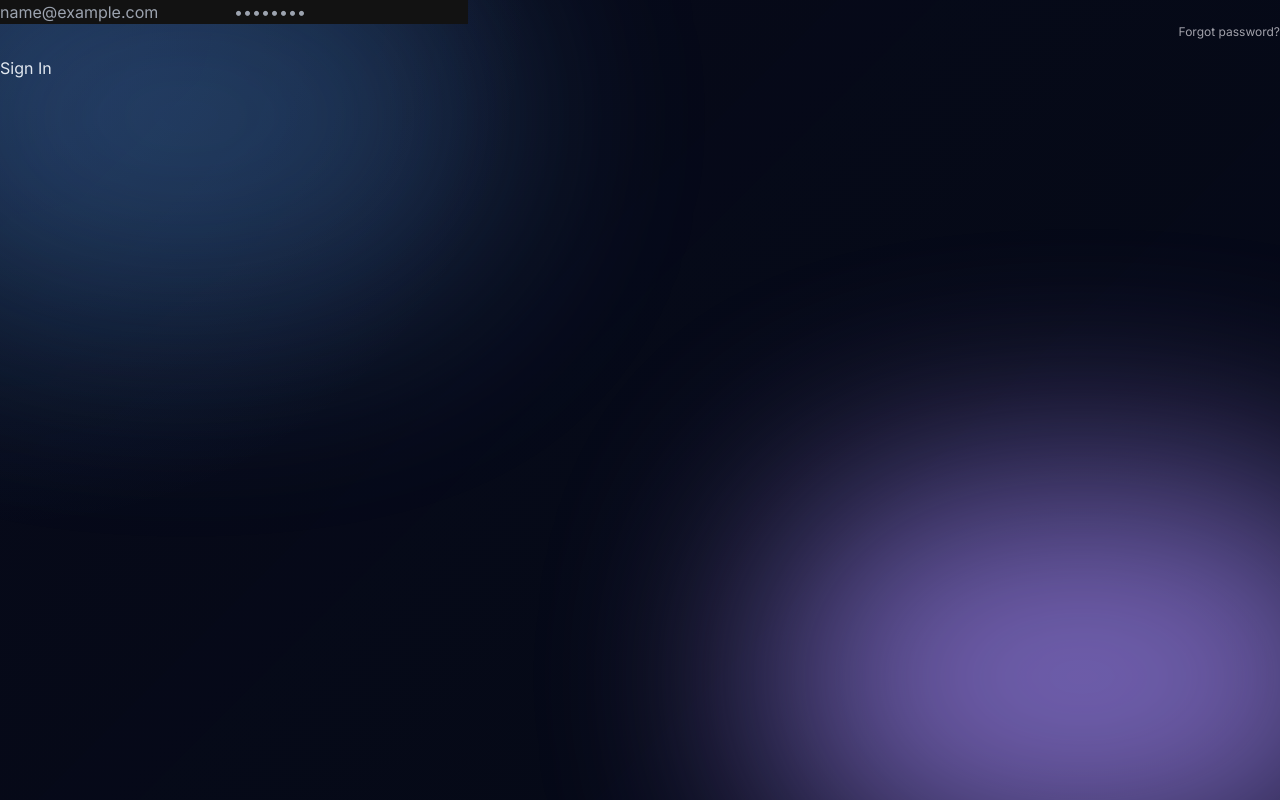
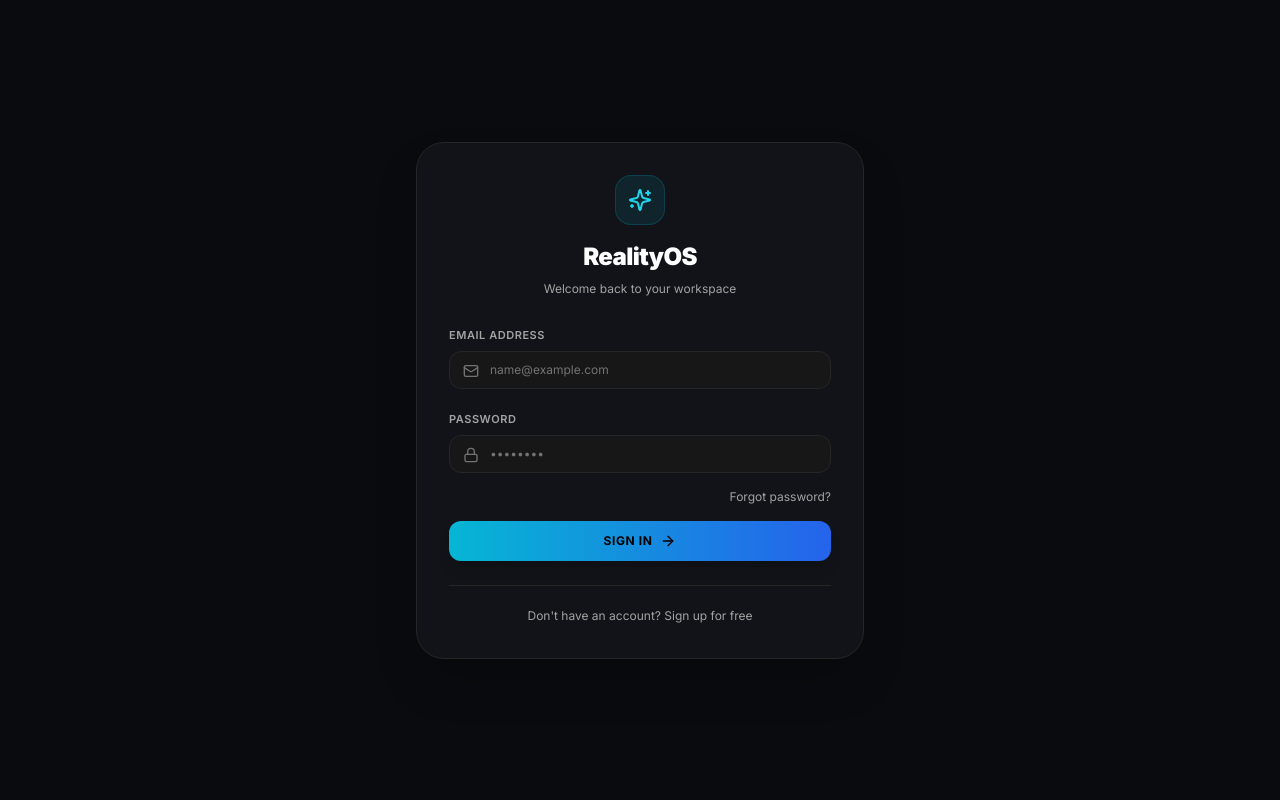
Before and after one commit to bhavanabiradar/realityos, a Next.js app: page /login in a window 1280 px wide. Built offline with nearby package versions, Linux system fonts and the light colour scheme; no server answers.

Commit message:
restore clean login UI and fix password reset flow

```diff
--- a/app/login/page.tsx
+++ b/app/login/page.tsx
@@ -1,94 +1,214 @@
 "use client";
 
-import React, { useState } from "react";
+import React, { useState, Suspense } from "react";
+import { useRouter, useSearchParams } from "next/navigation";
 import { createClient } from "@/lib/supabase/client";
+import { Sparkles, ArrowRight, Lock, Mail, Loader2 } from "lucide-react";
 
-export default function LoginPage() {
+function LoginForm() {
   const [email, setEmail] = useState("");
   const [password, setPassword] = useState("");
+  const [isSignUp, setIsSignUp] = useState(false);
   const [loading, setLoading] = useState(false);
-  const [message, setMessage] = useState("");
+  const [errorMsg, setErrorMsg] = useState("");
+  const [successMsg, setSuccessMsg] = useState("");
+
+  const router = useRouter();
+  const searchParams = useSearchParams();
+  const redirectPath = searchParams?.get("redirect") || "/dashboard";
 
   const supabase = createClient();
 
-  const handleSignIn = async (e: React.FormEvent) => {
+  const handleAuth = async (e: React.FormEvent) => {
     e.preventDefault();
     setLoading(true);
-    setMessage("");
+    setErrorMsg("");
+    setSuccessMsg("");
 
-    const { error } = await supabase.auth.signInWithPassword({
+    try {
+      if (isSignUp) {
+        const { data, error } = await supabase.auth.signUp({
+          email,
+          password,
+          options: {
+            emailRedirectTo: `${window.location.origin}/auth/callback`,
+          },
+        });
+
+        if (error) throw error;
+
+        if (data?.user?.identities?.length === 0) {
+          setErrorMsg("An account with this email already exists. Please log in.");
+        } else {
+          setSuccessMsg("Account created! Check your email or log in now.");
+        }
+      } else {
+        const { data, error } = await supabase.auth.signInWithPassword({
           email,
           password,
         });
 
-    if (error) {
-      setMessage(error.message);
+        if (error) throw error;
+
+        if (data?.session) {
+          router.push(redirectPath);
+          router.refresh();
+        }
+      }
+    } catch (err: any) {
+      setErrorMsg(err.message || "Authentication failed. Please check credentials.");
+    } finally {
       setLoading(false);
-    } else {
-      window.location.href = "/"; // Redirect to dashboard
     }
   };
 
   const handleForgotPassword = async () => {
     if (!email) {
-      setMessage("Please enter your email address first.");
+      setErrorMsg("Please enter your email address above first.");
       return;
     }
 
     setLoading(true);
-    setMessage("");
+    setErrorMsg("");
+    setSuccessMsg("");
 
     const { error } = await supabase.auth.resetPasswordForEmail(email, {
       redirectTo: `${window.location.origin}/auth/update-password`,
     });
 
     if (error) {
-      setMessage(error.message);
+      setErrorMsg(error.message);
     } else {
-      setMessage("Password recovery email sent! Check your Gmail inbox.");
+      setSuccessMsg("Password recovery email sent! Check your Gmail inbox.");
     }
     setLoading(false);
   };
 
   return (
-    // ... your existing login card container JSX
-    <form onSubmit={handleSignIn} className="...">
-      {/* Email Input */}
+    <div className="min-h-screen bg-[#0a0b0e] text-white flex items-center justify-center p-4">
+      <div className="w-full max-w-md bg-[#111318] border border-neutral-800 rounded-3xl p-8 shadow-2xl space-y-6">
+
+        {/* Header */}
+        <div className="text-center space-y-2">
+          <div className="inline-flex p-3 rounded-2xl bg-cyan-500/10 border border-cyan-500/20 text-cyan-400 mb-2">
+            <Sparkles className="w-6 h-6" />
+          </div>
+          <h1 className="text-2xl font-black tracking-tight text-white">
+            RealityOS
+          </h1>
+          <p className="text-xs text-neutral-400">
+            {isSignUp ? "Create your free account" : "Welcome back to your workspace"}
+          </p>
+        </div>
+
+        {/* Alerts */}
+        {errorMsg && (
+          <div className="p-3 bg-red-500/10 border border-red-500/20 rounded-xl text-xs text-red-400 text-center">
+            {errorMsg}
+          </div>
+        )}
+        {successMsg && (
+          <div className="p-3 bg-emerald-500/10 border border-emerald-500/20 rounded-xl text-xs text-emerald-400 text-center">
+            {successMsg}
+          </div>
+        )}
+
+        {/* Form */}
+        <form onSubmit={handleAuth} className="space-y-4">
+          <div className="space-y-1.5">
+            <label className="text-[11px] font-semibold text-neutral-400 uppercase tracking-wider">
+              Email Address
+            </label>
+            <div className="relative">
+              <Mail className="w-4 h-4 text-neutral-500 absolute left-3.5 top-3" />
               <input
                 type="email"
+                required
                 value={email}
                 onChange={(e) => setEmail(e.target.value)}
                 placeholder="name@example.com"
-        required
+                className="w-full bg-neutral-900 border border-neutral-800 rounded-xl pl-10 pr-4 py-2.5 text-xs text-white placeholder-neutral-500 focus:outline-none focus:border-cyan-500/50"
               />
+            </div>
+          </div>
 
-      {/* Password Input */}
+          <div className="space-y-1.5">
+            <label className="text-[11px] font-semibold text-neutral-400 uppercase tracking-wider">
+              Password
+            </label>
+            <div className="relative">
+              <Lock className="w-4 h-4 text-neutral-500 absolute left-3.5 top-3" />
               <input
                 type="password"
+                required
                 value={password}
                 onChange={(e) => setPassword(e.target.value)}
                 placeholder="••••••••"
-        required
+                className="w-full bg-neutral-900 border border-neutral-800 rounded-xl pl-10 pr-4 py-2.5 text-xs text-white placeholder-neutral-500 focus:outline-none focus:border-cyan-500/50"
               />
+            </div>
+          </div>
 
-      {/* Forgot Password Link */}
-      <div className="flex justify-end mb-4">
+          {/* Forgot Password Link (Only shown on Sign In mode) */}
+          {!isSignUp && (
+            <div className="flex justify-end">
               <button
                 type="button"
                 onClick={handleForgotPassword}
-          className="text-xs text-zinc-400 hover:text-white transition-colors"
+                className="text-xs text-neutral-400 hover:text-cyan-400 transition cursor-pointer"
               >
                 Forgot password?
               </button>
             </div>
-
-      {message && (
-        <p className="text-xs text-center text-blue-400 my-2">{message}</p>
           )}
 
-      <button type="submit" disabled={loading}>
-        {loading ? "Processing..." : "Sign In"}
+          <button
+            type="submit"
+            disabled={loading}
+            className="w-full py-3 bg-gradient-to-r from-cyan-500 to-blue-600 hover:from-cyan-400 hover:to-blue-500 disabled:opacity-50 text-black font-bold text-xs uppercase tracking-wider rounded-xl shadow-lg transition flex items-center justify-center gap-2 cursor-pointer mt-2"
+          >
+            {loading ? (
+              <Loader2 className="w-4 h-4 animate-spin" />
+            ) : (
+              <>
+                <span>{isSignUp ? "Sign Up Free" : "Sign In"}</span>
+                <ArrowRight className="w-4 h-4" />
+              </>
+            )}
           </button>
         </form>
+
+        {/* Toggle Login / SignUp */}
+        <div className="pt-4 border-t border-neutral-800 text-center">
+          <button
+            type="button"
+            onClick={() => {
+              setIsSignUp(!isSignUp);
+              setErrorMsg("");
+              setSuccessMsg("");
+            }}
+            className="text-xs text-neutral-400 hover:text-white transition cursor-pointer"
+          >
+            {isSignUp
+              ? "Already have an account? Sign in"
+              : "Don't have an account? Sign up for free"}
+          </button>
+        </div>
+      </div>
+    </div>
   );
 }
+
+export default function LoginPage() {
+  return (
+    <Suspense
+      fallback={
+        <div className="min-h-screen bg-[#0a0b0e] flex items-center justify-center">
+          <Loader2 className="w-6 h-6 animate-spin text-cyan-400" />
+        </div>
+      }
+    >
+      <LoginForm />
+    </Suspense>
+  );
+}
```
Lines whose indentation alone changed are shown as unchanged.
